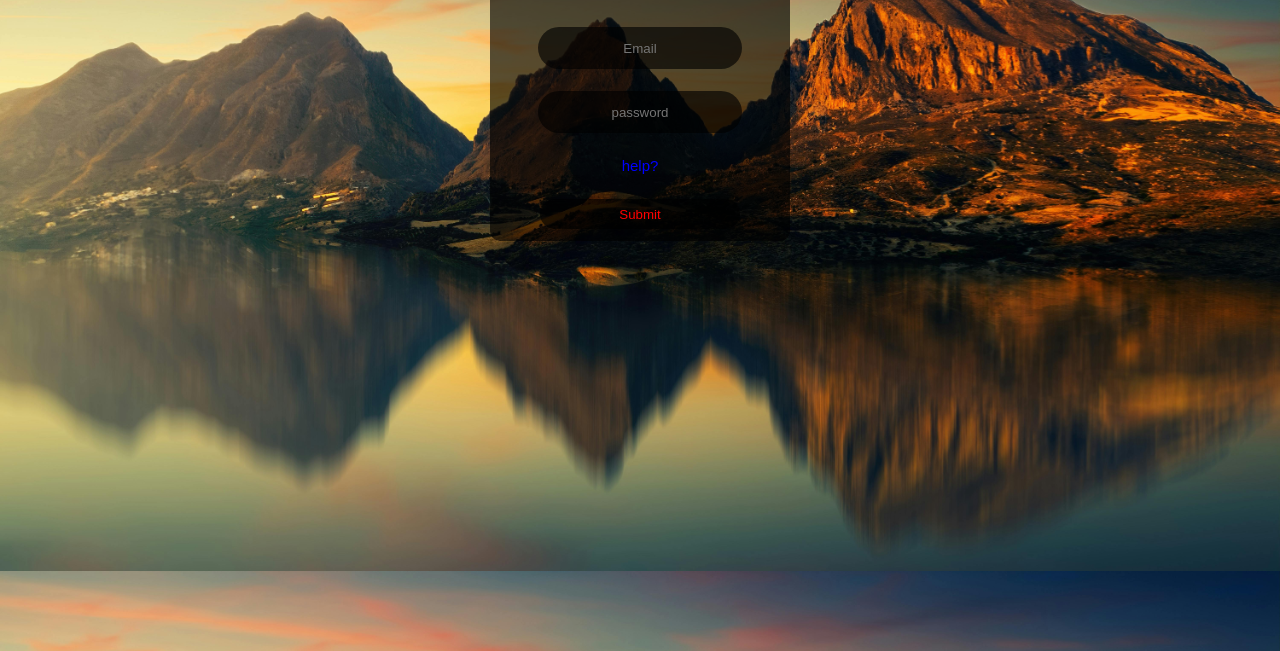
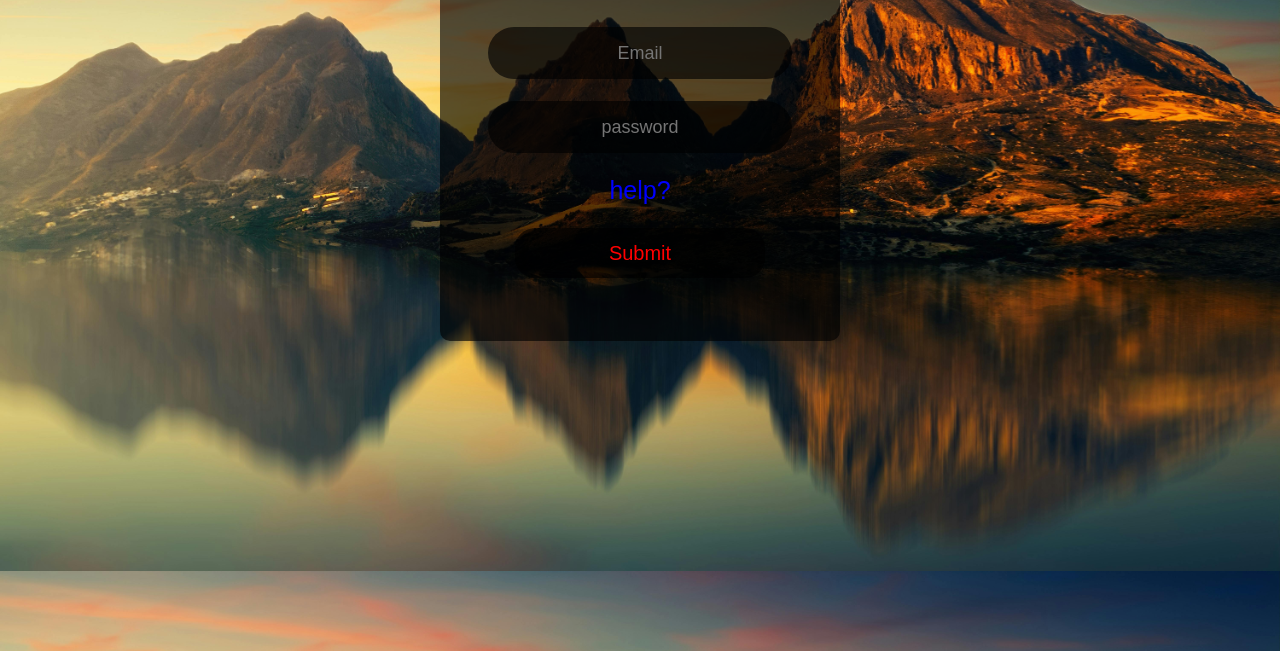
Before and after one commit to F1RE88/account, a plain HTML site: page index.html in a window 1280 px wide. Shown: the part 149-800 px from the top of the page. Drawn offline with nearby package versions, Linux system fonts and the light colour scheme; a web font is replaced by a local one.

Commit message:
Update style.css
make it bigger

```diff
--- a/style.css
+++ b/style.css
@@ -9,8 +9,8 @@ body{
 }
 .login-div{
     background-color: rgba(0, 0, 0, 0.638);
-    height: 300px;
-    width: 300px;
+    height: 400px;
+    width: 400px;
     margin-top: 90px;
     border-radius: 10px;
 }
@@ -18,31 +18,37 @@ body{
     background-color: rgba(0, 0, 0, 0.639);
     border: none;
     border-radius: 40px;
-    height: 40px;
-    width: 200px;
+    height: 50px;
+    width: 300px;
     color: red;
     text-align: center;
+    font-size: 18px;
 }
 .box2-password{
     background-color: rgba(0, 0, 0, 0.639);
     border: none;
     border-radius: 40px;
-    height: 40px;
-    width: 200px;
+    height: 50px;
+    width: 300px;
     color: red;
     text-align:center;
+    font-size: 18px;
 }
 .help-btn{
     background-color: rgba(0, 0, 0, 0);
     color: blue;
     border: none;
-    font-size: 15px;
+    font-size: 25px;
 }
 .btn{
     color: red;
-    height: 30px;
-    width: 200px;
+    height: 50px;
+    width: 250px;
     border: none;
     border-radius: 20px;
     background-color: rgba(0, 0, 0, 0.639);
+    font-size: 20px;
 }
+.title{
+    font-size: 40px;
+}
```
